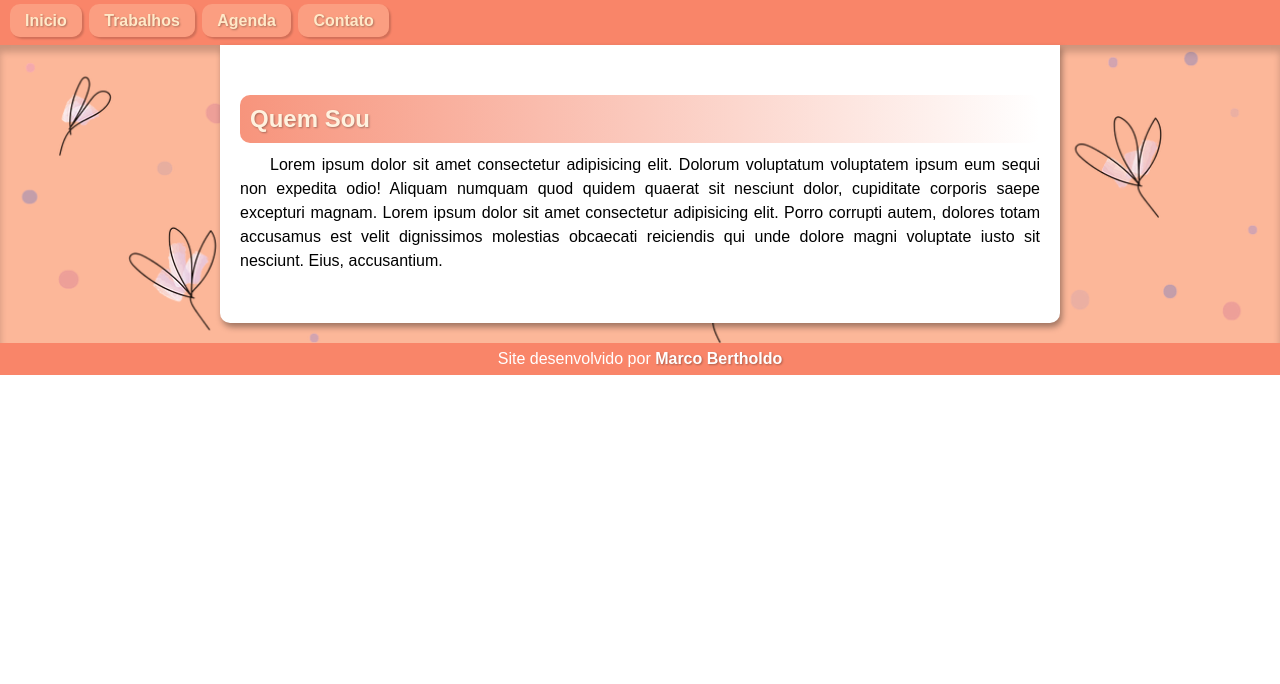
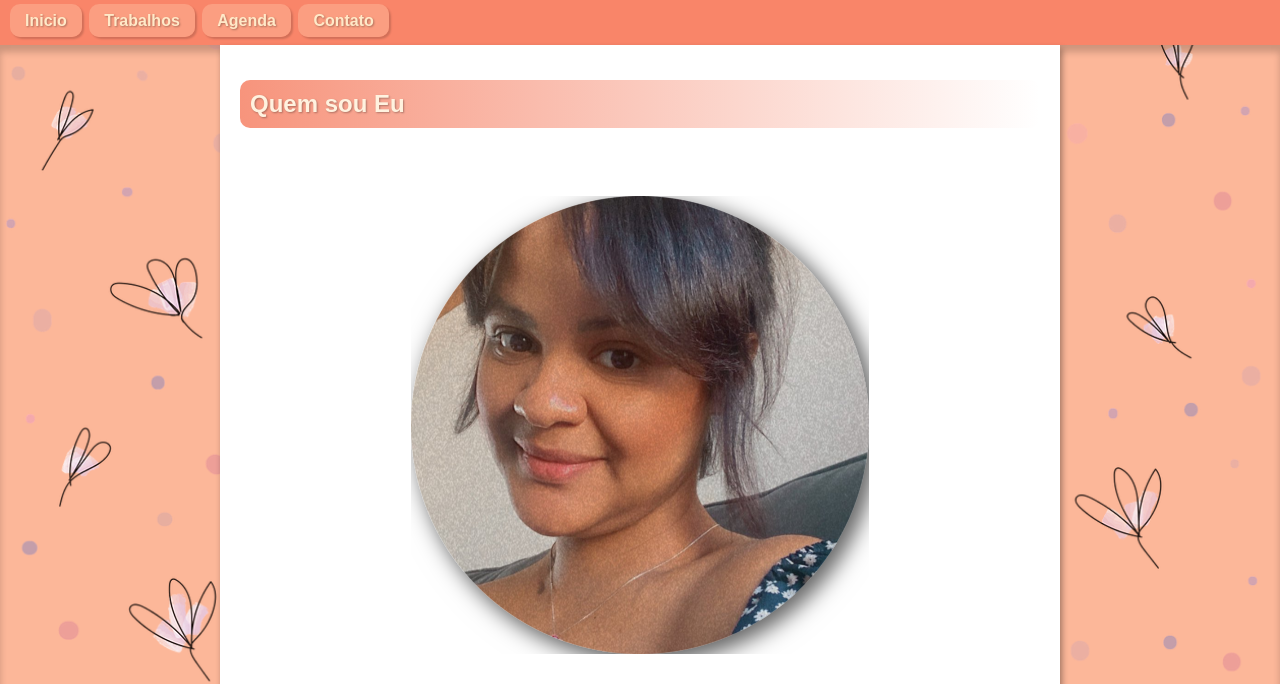
Before and after one commit to MarcoBertholdo/projeto-salao, a plain HTML site: page index.html in a window 1280 px wide. Shown: the part 285-969 px from the top of the page. Before the commit the page ends 800 px from the top, so only its background shows below. Drawn offline with Linux system fonts and the light colour scheme; a web font is replaced by a local one.

Commit message:
att salao

```diff
--- a/estilo/style.css
+++ b/estilo/style.css
@@ -65,6 +65,7 @@ nav > a {
 
 nav > a:hover {
     background-color: rgb(255, 171, 146);
+    box-shadow: 2px 2px 4px #ff633c98;
 }
 
 main {
@@ -78,7 +79,7 @@ main {
 }
 
 section {
-    padding: 50px 20px;
+    padding: 35px 20px;
     max-width: 800px;
     background-color: white;
     margin: auto;
@@ -101,6 +102,12 @@ section > p {
     line-height: 1.5em;
 }
 
+section > img {
+    padding-top: 20px;
+    display: block;
+    margin: auto;
+}
+
 footer {
     padding: 7px;
     text-align: center;
--- a/index.html
+++ b/index.html
@@ -21,7 +21,8 @@
 
     <main>
         <section>
-            <h1>Quem Sou</h1>
+            <h1>Quem sou Eu</h1>
+            <img src="imagens/perfil-g.png" alt="foto ana bertholdo">
             <p>Lorem ipsum dolor sit amet consectetur adipisicing elit. Dolorum voluptatum voluptatem ipsum eum sequi non expedita odio! Aliquam numquam quod quidem quaerat sit nesciunt dolor, cupiditate corporis saepe excepturi magnam. Lorem ipsum dolor sit amet consectetur adipisicing elit. Porro corrupti autem, dolores totam accusamus est velit dignissimos molestias obcaecati reiciendis qui unde dolore magni voluptate iusto sit nesciunt. Eius, accusantium.</p>
         </section>
     </main>
```
Also changed, not shown: imagens/perfil-g.png (added).
